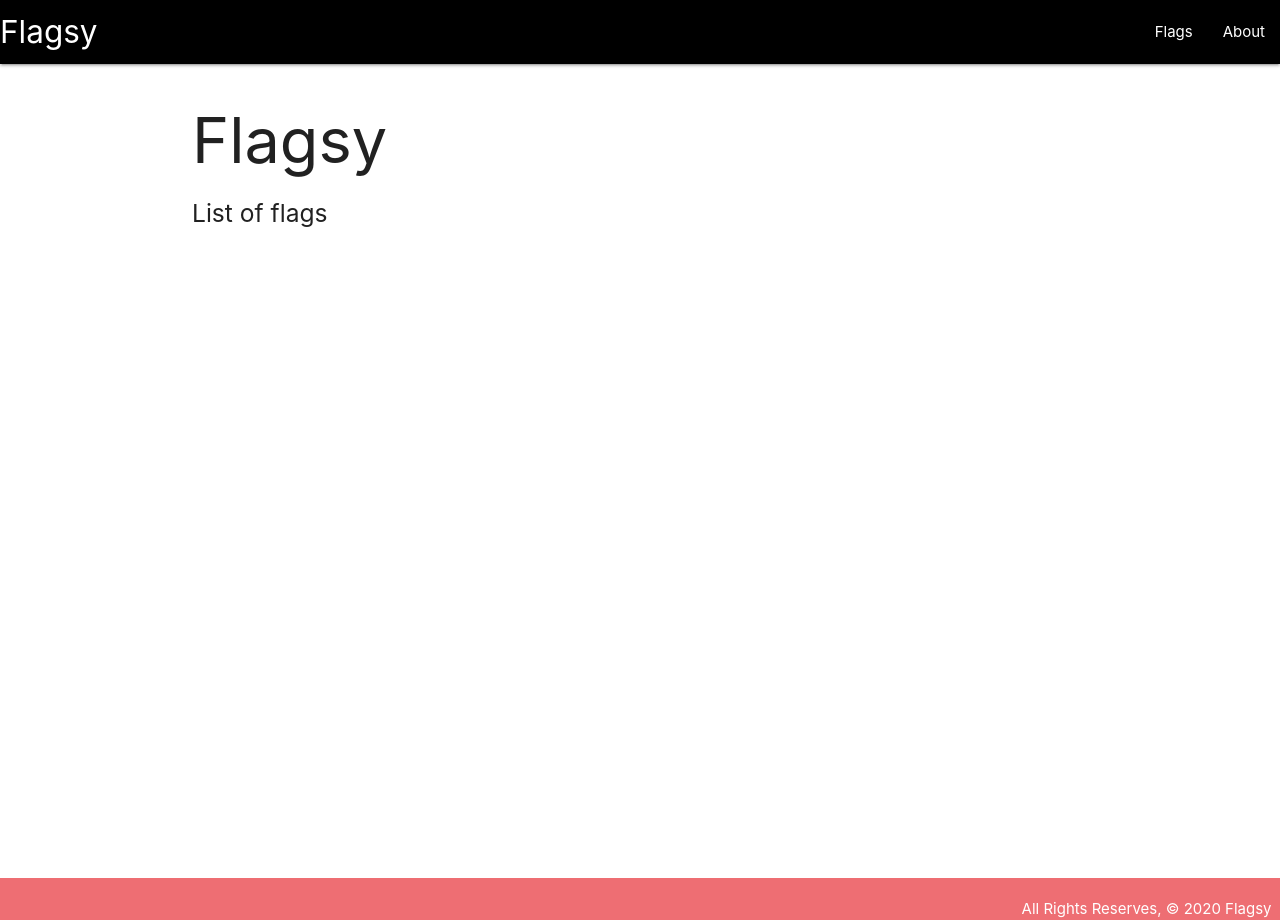
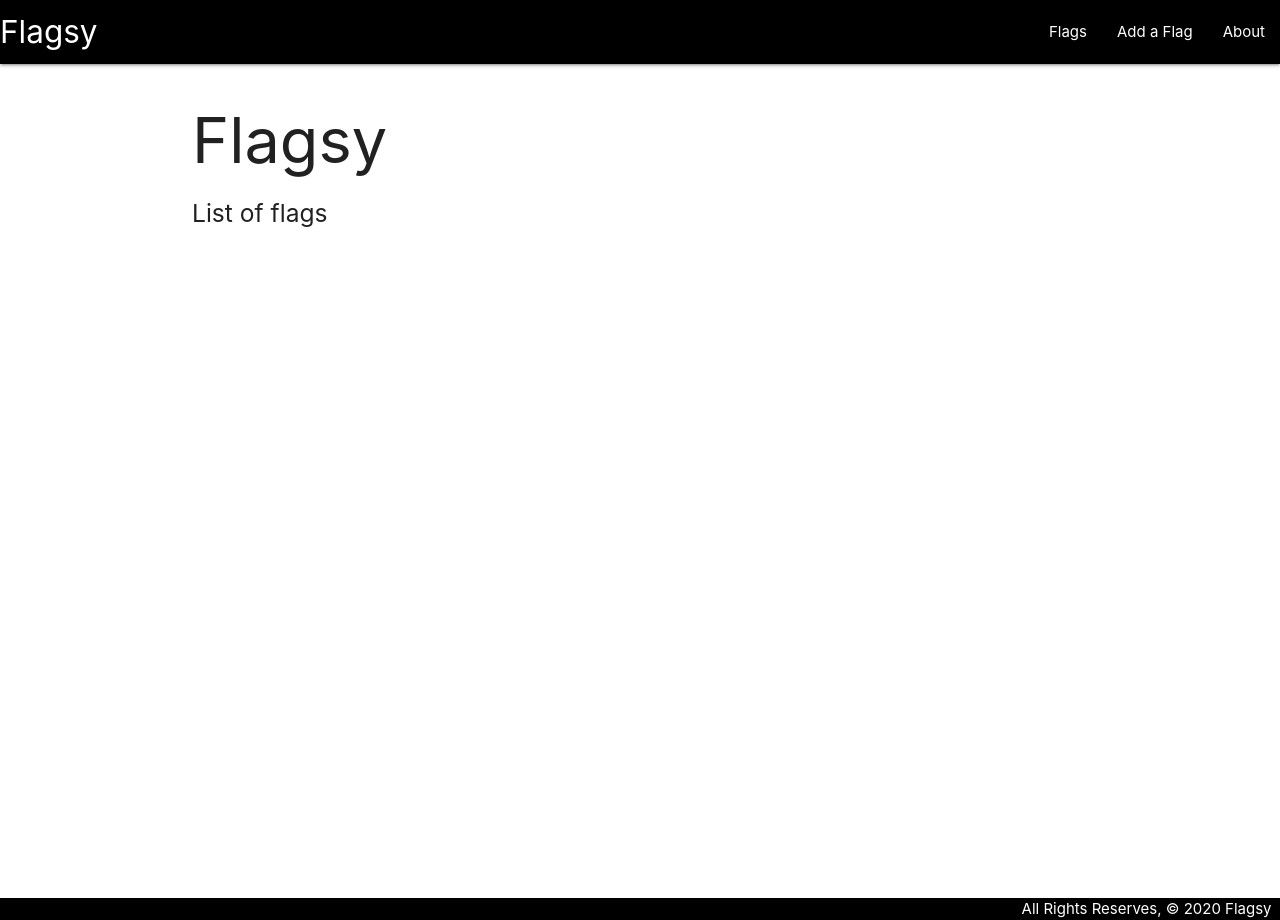
Before and after one commit to pgrilo92/countryflags, a Django app: page /flags/ in a window 1280 px wide. Run offline with Django 3.2, Linux system fonts and the light colour scheme; data that the repository does not hold is empty.

Commit message:
complete crud

```diff
--- a/flags/static/stylesheets/main.css
+++ b/flags/static/stylesheets/main.css
@@ -8,9 +8,10 @@ main {
     flex: 1 0 auto;
 }
 
-.page-footer {
+#footer {
     padding-top: 0;
     text-align: right;
+    background-color: black;
 }
 .nav-wrapper{
     background-color: black;
--- a/flags/templates/base.html
+++ b/flags/templates/base.html
@@ -14,25 +14,28 @@
             crossorigin="anonymous"></script>
     </head>
     <body>
-        <nav class="nav-extended teal">
+        <nav class="nav-extended">
             <div class="nav-wrapper">
                 <a href="/" class="brand-logo">Flagsy</a>
                 <a href="#" data-target="mobile-demo" class="sidenav-trigger">+</a>
                 <ul id="nav-mobile" class="right hide-on-med-and-down">
                     <li class="tab"><a href="/flags">Flags</a></li>
+                    <li><a href="{% url 'flags_create' %}">Add a Flag</a></li>
+
                     <li class="tab"><a href="/about">About</a></li>
                 </ul>
             </div>
         </nav>
         <ul class="right sidenav" id="mobile-demo">
             <li class="tab"><a href="/flags">Flags</a></li>
+            <li><a href="{% url 'flags_create' %}">Add a Flag</a></li>
             <li class="tab"><a href="/about">About</a></li>
         </ul>
         <main class="container">
             {% block content %}
             {% endblock %}
         </main>
-        <footer class="page-footer">
+        <footer class="page-footer" id="footer">
             <div class="right">All Rights Reserves, &copy; 2020 Flagsy &nbsp;</div>
         </footer>
     </body>
--- a/flags/templates/flags/detail.html
+++ b/flags/templates/flags/detail.html
@@ -6,13 +6,13 @@
             <span class="card-title">{{ flag.country }}</span>
             <img src="{{flag.flag_img}}">
             <p>Capital: {{ flag.capital_city }}</p>
-            <p>Continent: {{ flag.breed }}</p>
+            <p>Continent: {{ flag.continent }}</p>
             <p>Population: {{ flag.population }}</p>
             <p>Description: {{ flag.description }}</p>
         </div>
         <div class="card-action">
-            <a href="#">Edit</a>
-            <a href="#">Delete</a>
+            <a href="{% url 'flags_update' flag.id %}">Edit</a>
+            <a href="{% url 'flags_delete' flag.id %}">Delete</a>
         </div>
     </div>
 </div>
--- a/flags/templates/flags/index.html
+++ b/flags/templates/flags/index.html
@@ -10,7 +10,7 @@
                 <span class="card-title">{{ flag.country }}</span>
                 <img src="{{flag.flag_img}}">
                 <p>Capital: {{ flag.capital_city }}</p>
-                <p>Continent: {{ flag.breed }}</p>
+                <p>Continent: {{ flag.continent }}</p>
                 <p>Population: {{ flag.population }}</p>
                 <p>Description: {{ flag.description }}</p>
             </div>
--- a/flags/urls.py
+++ b/flags/urls.py
@@ -6,4 +6,7 @@ urlpatterns = [
     path('flags/<int:flag_id>/', views.flags_detail, name='detail'),
     path('flags/', views.flags_index, name='index'),
     path('about/', views.about, name='about'),
+    path('flags/create/', views.FlagCreate.as_view(), name='flags_create'),
+    path('flags/<int:pk>/update/', views.FlagUpdate.as_view(), name='flags_update'),
+    path('flags/<int:pk>/delete/', views.FlagDelete.as_view(), name='flags_delete')
 ]
--- a/flags/views.py
+++ b/flags/views.py
@@ -1,4 +1,5 @@
 from django.shortcuts import render
+from django.views.generic.edit import CreateView, UpdateView, DeleteView
 from .models import Flag
 
 def home(request):
@@ -14,3 +15,16 @@ def flags_index(request):
 
 def about(request):
     return render(request, 'about.html')
+
+class FlagCreate(CreateView):
+    model = Flag
+    fields = '__all__'
+    success_url = '/flags/'
+
+class FlagUpdate(UpdateView):
+    model = Flag
+    fields = ['population', 'description']
+
+class FlagDelete(DeleteView):
+    model = Flag
+    success_url = '/flags/'
```
Also changed, not shown: flags/models.py (+9 -0 lines), flags/templates/flags/flag_confirm_delete.html (added, +13 -0 lines), flags/templates/flags/flag_form.html (added, +17 -0 lines).
